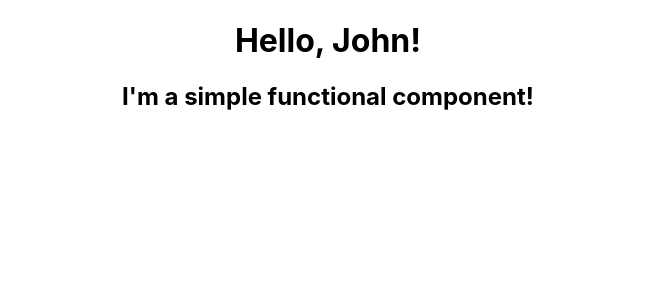
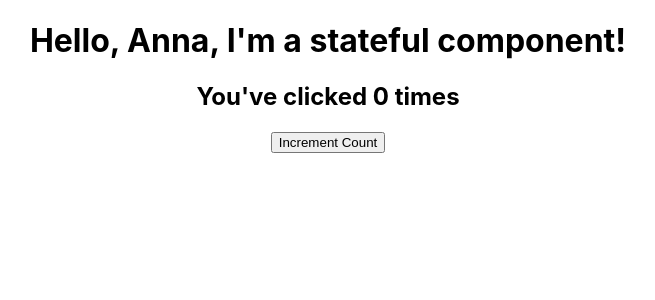
Before and after one commit to JoyZadan/ci-react-core-react-components, a React (Create React App) app in the folder react-components/: page / in a window 1280 px wide. Shown: the top 300 px of the page, without its empty margins (312-967 px from the left). Built offline with nearby package versions, Linux system fonts and the light colour scheme.

Commit message:
Docs: added notes, WIP

```diff
--- a/react-components/src/App.js
+++ b/react-components/src/App.js
@@ -6,8 +6,8 @@ import HooksCounter from "./components/HooksCounter";
 function App() {
   return (
     <div className="App">
-      <FunctionalGreeting name="John" />
-      {/* <StatefulGreeting name="Anna" /> */}
+      {/* <FunctionalGreeting name="Joy" /> */}
+      <StatefulGreeting name="Anna" />
       {/* <HooksCounter name="Mike" /> */}
     </div>
   );
```
Also changed, not shown: 2 other files (tests, documents, lock files or other folders).
